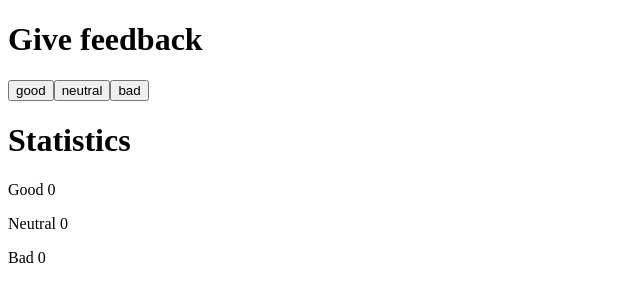
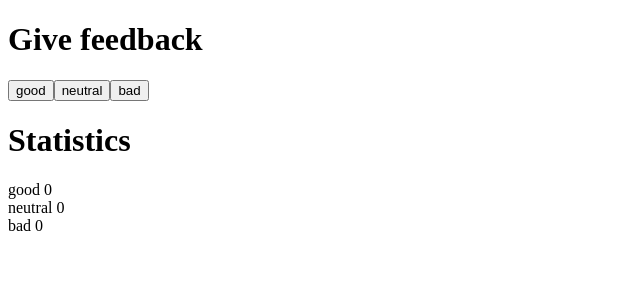
Before and after one commit to giulia-lir/HelsinkiUni_FullStackCourse, a React (Vite) app in the folder part1/unicafe/: page / in a window 1280 px wide. Shown: the top 302 px of the page, without its empty margins (0-640 px from the left). Built offline with nearby package versions, Linux system fonts and the light colour scheme.

Commit message:
Add Display component in step 1.6

```diff
--- a/part1/unicafe/src/App.jsx
+++ b/part1/unicafe/src/App.jsx
@@ -7,6 +7,8 @@ const Button = ({ handleClick, text }) => (
     {text}
   </button>
 )
+
+const Display = ( {text, counter} ) => <div>{text} {counter}</div>
 
 const App = () => {
   // save clicks of each button to its own state
@@ -37,9 +39,9 @@ const App = () => {
       <Button handleClick={handleBadClick} text={'bad'} />
 
       <Title text={'Statistics'} />
-      <p>Good {good}</p>
-      <p>Neutral {neutral}</p>
-      <p>Bad {bad}</p>
+      <Display text={'good'} counter={good} />
+      <Display text={'neutral'} counter={neutral} />
+      <Display text={'bad'} counter={bad} />
     </div>
   )
 }
```
